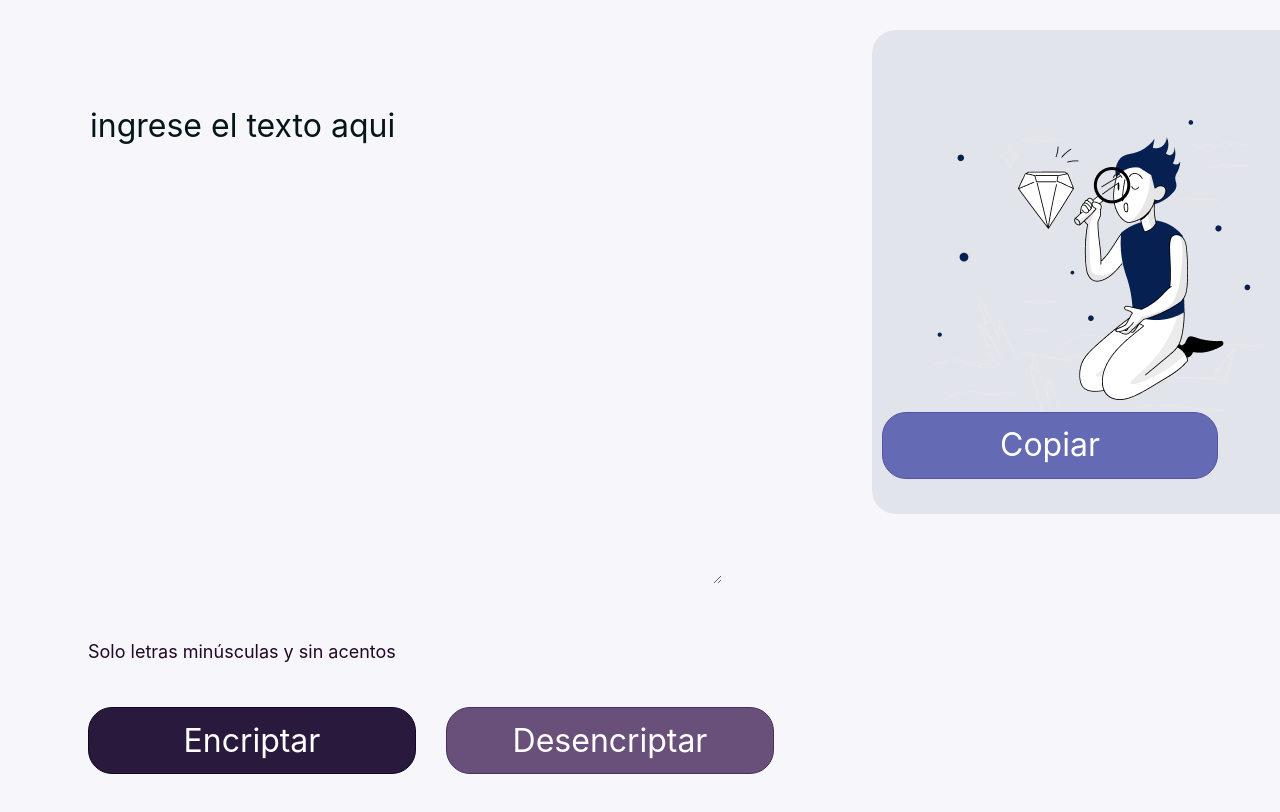
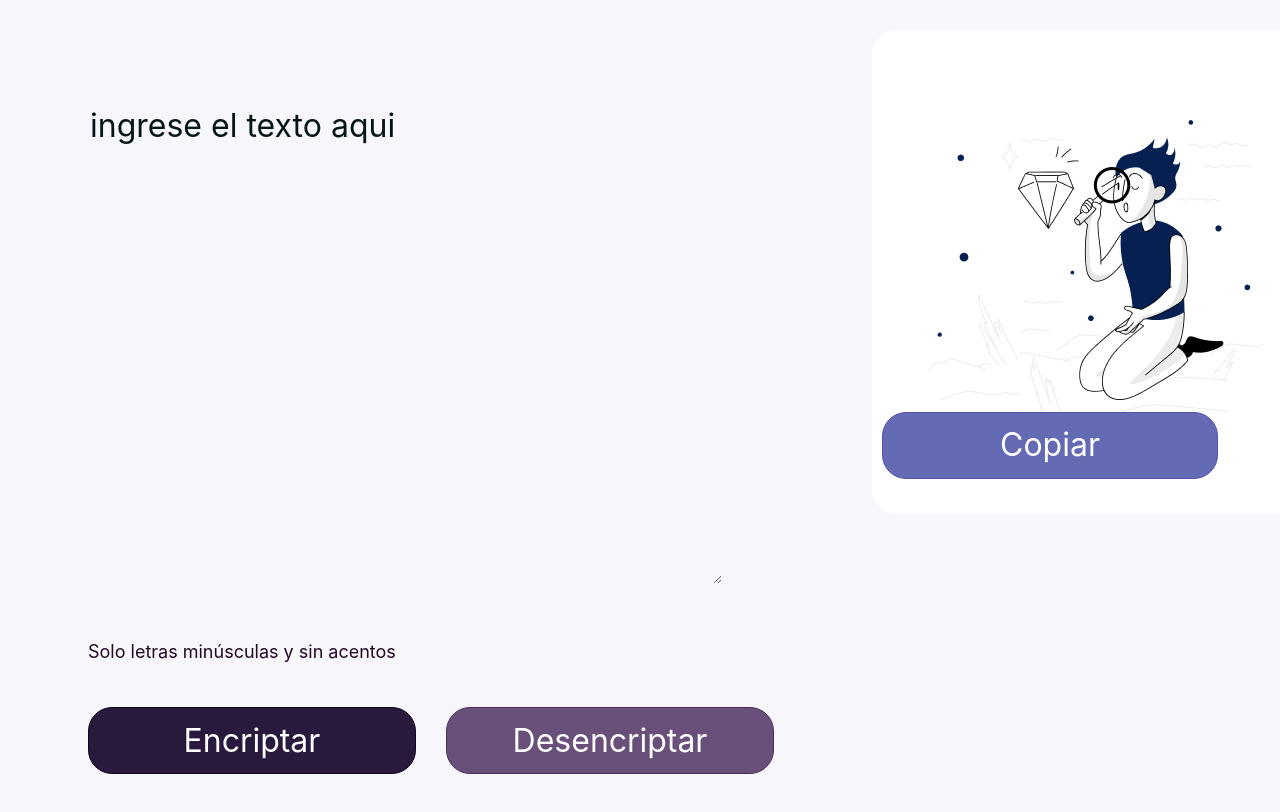
Before and after one commit to CYPHER-PT2/encriptador, a plain HTML site: page index.html in a window 1280 px wide. Shown: the part 72-884 px from the top of the page. Drawn offline with Linux system fonts and the light colour scheme.

Commit message:
cambiando color

```diff
--- a/style.css
+++ b/style.css
@@ -30,7 +30,7 @@ main{
 }
 
 .mensaje{
-    background: #e1e4ea;
+    background: white;
     background-image: url(imagenes/Muñeco.png);
     background-position: center;
     background-repeat: no-repeat;
```
